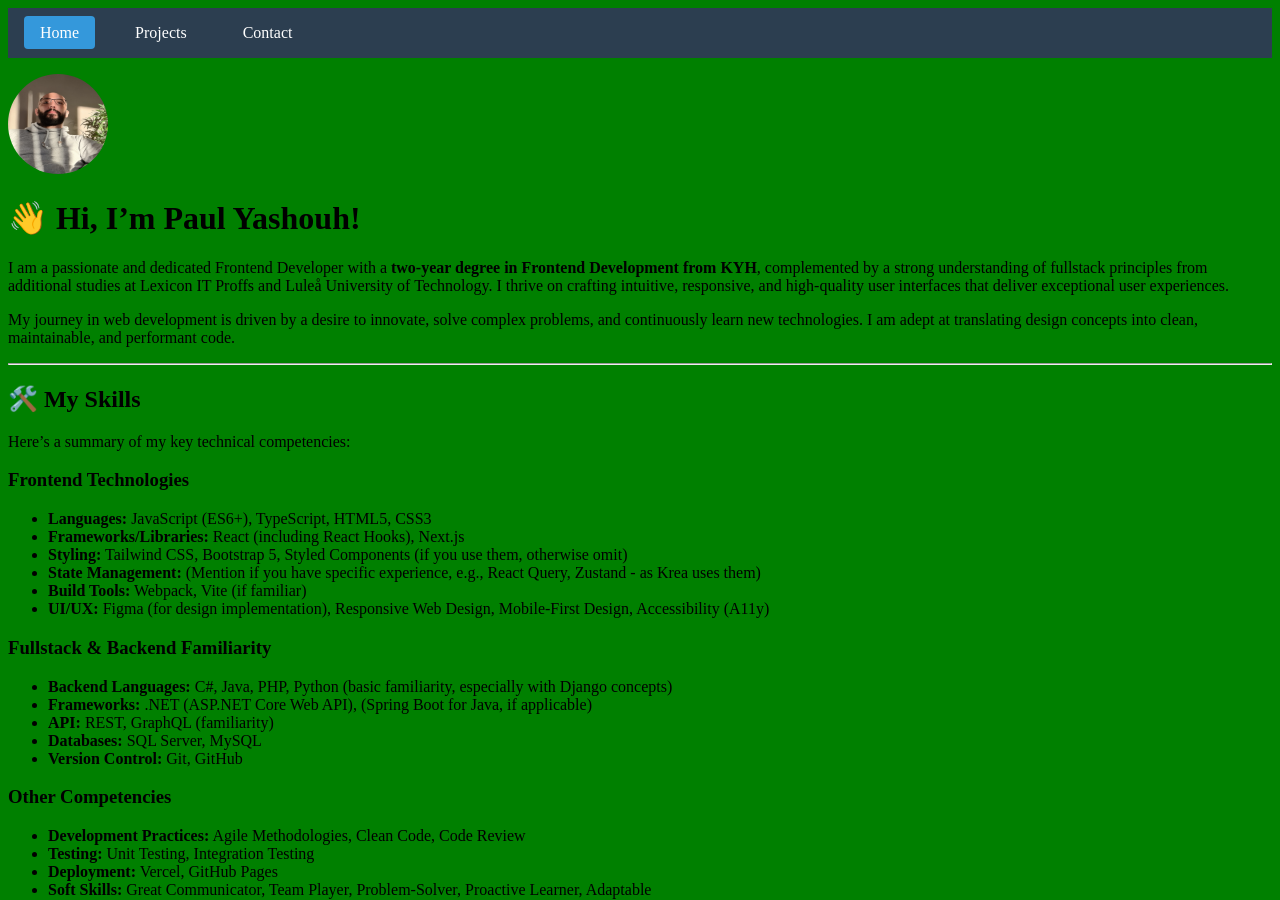
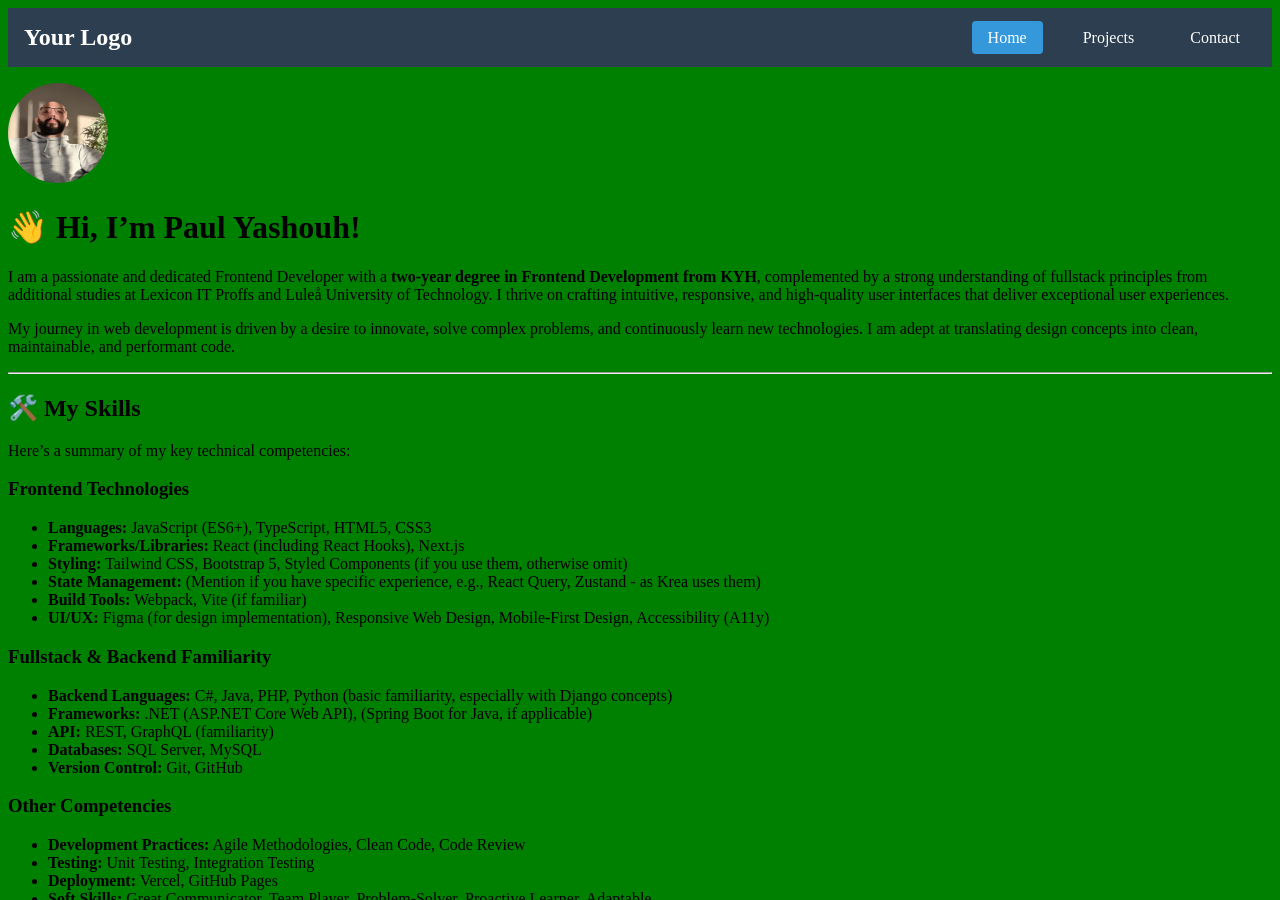
Before and after one commit to payamaya/payamaya.github.io, a Jekyll site: the page built from index.md, in a window 1280 px wide and 900 px high. Built offline with Jekyll 4.4.1, drawn with Linux system fonts in a browser that asks for light colours.

Commit message:
Update header.html

```diff
--- a/_includes/header.html
+++ b/_includes/header.html
@@ -1,6 +1,13 @@
 <header>
   <nav>
-    <ul>
+    <!-- Add your logo/brand here if needed -->
+    <div class="nav-brand">Your Logo</div>
+
+    <!-- Hamburger Button -->
+    <button class="hamburger" id="hamburger">☰</button>
+
+    <!-- Navigation Menu -->
+    <ul id="nav-menu">
       {% for item in site.data.navigation.main %}
         <li>
           <a href="{{ item.url | relative_url }}"
```
